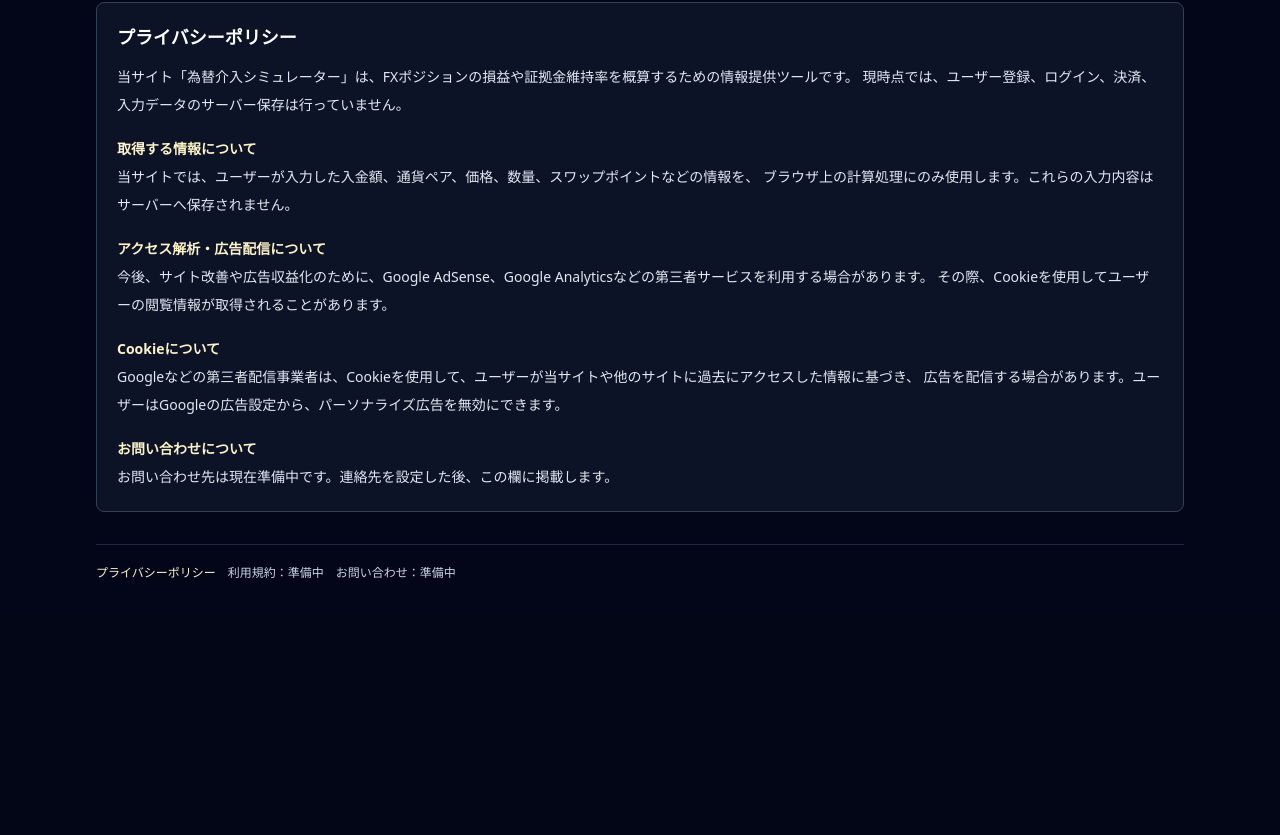
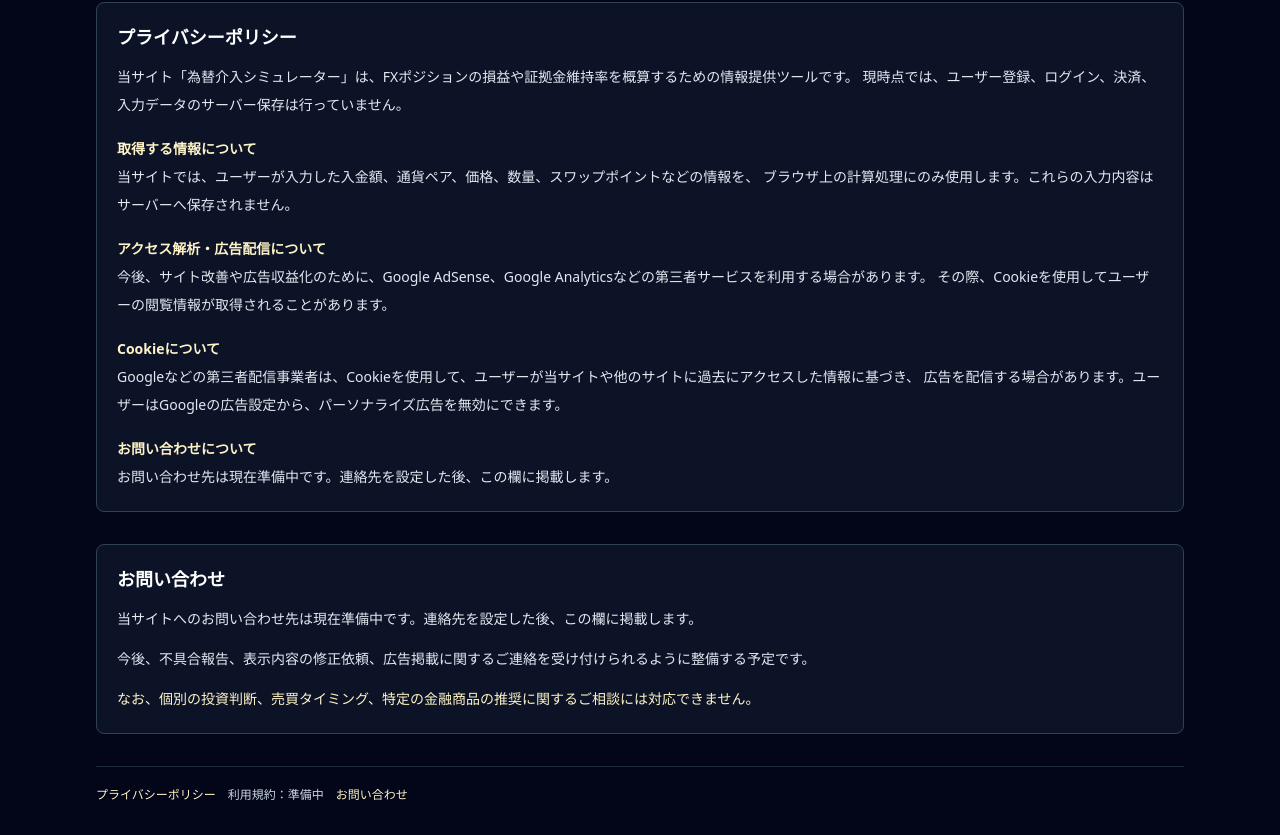
Before and after one commit to Americaman-Chicken/fx-intervention-simulator, a React (Vite) app: page / in a window 1280 px wide. Shown: the part 1610-2445 px from the top of the page. Before the commit the page ends 2223 px from the top, so only its background shows below. Built offline with nearby package versions, Linux system fonts and the light colour scheme.

Commit message:
Add contact section

```diff
--- a/src/App.jsx
+++ b/src/App.jsx
@@ -614,12 +614,29 @@ export default function FxInterventionSimulator() {
           </div>
         </section>
 
+        <section id="contact" className="mt-8 rounded-lg border border-slate-700 bg-slate-900/80 p-5">
+          <h2 className="mb-3 text-lg font-semibold text-white">お問い合わせ</h2>
+          <div className="space-y-3 text-sm leading-7 text-slate-200">
+            <p>
+              当サイトへのお問い合わせ先は現在準備中です。連絡先を設定した後、この欄に掲載します。
+            </p>
+            <p>
+              今後、不具合報告、表示内容の修正依頼、広告掲載に関するご連絡を受け付けられるように整備する予定です。
+            </p>
+            <p className="text-amber-100">
+              なお、個別の投資判断、売買タイミング、特定の金融商品の推奨に関するご相談には対応できません。
+            </p>
+          </div>
+        </section>
+
         <footer className="mt-8 flex flex-wrap gap-3 border-t border-slate-800 pt-5 text-xs text-slate-300">
           <a href="#privacy-policy" className="text-amber-100 underline-offset-4 hover:underline">
             プライバシーポリシー
           </a>
           <span>利用規約：準備中</span>
-          <span>お問い合わせ：準備中</span>
+          <a href="#contact" className="text-amber-100 underline-offset-4 hover:underline">
+            お問い合わせ
+          </a>
         </footer>
       </div>
     </main>
```
